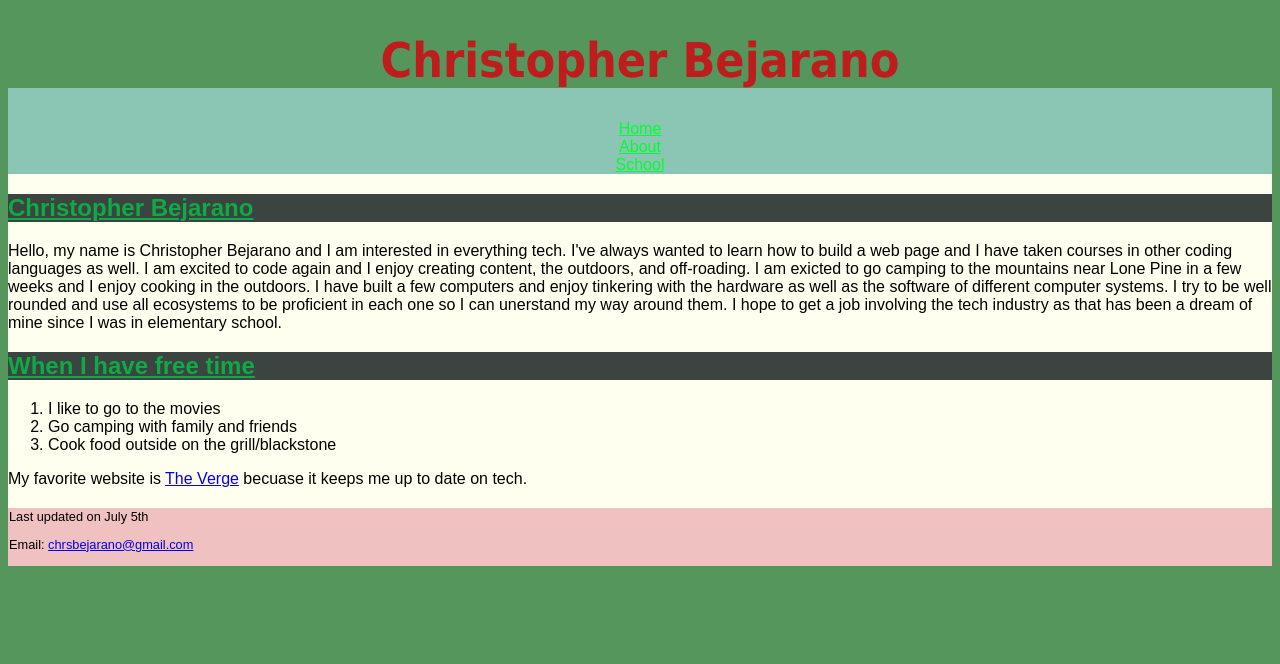
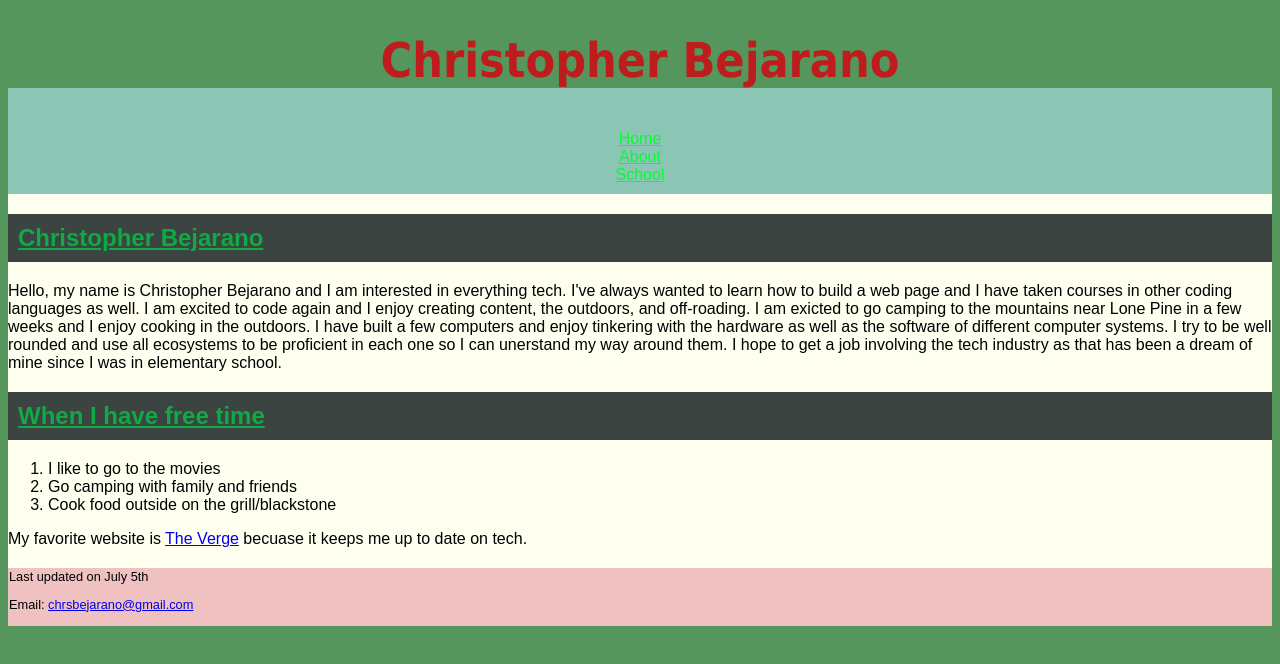
Before and after one commit to sheriffwoody95/cis162, a plain HTML site: page index.html in a window 1280 px wide. Drawn offline with Linux system fonts and the light colour scheme.

Commit message:
Project 1-3 (v3.0)

```diff
--- a/main.css
+++ b/main.css
@@ -39,7 +39,7 @@ h1 {
  	font-family: Arial, sans-serif;
     background-color: hsl(162, 34%, 66%);
     list-style-type: none;
-    padding: 0;
+    padding: 10px;
     margin:0;
  }
 
@@ -70,6 +70,7 @@ h1 {
  	color: hsl(141, 84%, 36%);
     background-color: hsl(163, 6%, 25%);
     text-decoration: underline;
+    padding:10px;
  }
 
  /* Footer styles */
```
